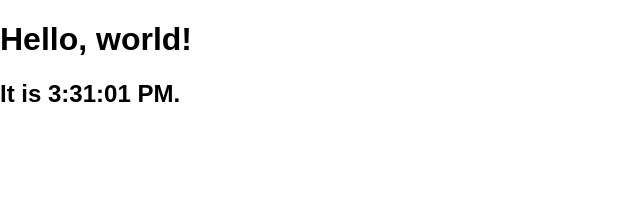
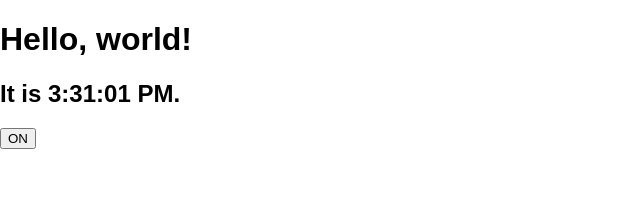
Before and after one commit to jPaliwal88/react-learning, a React (Create React App) app: page / in a window 1280 px wide. Shown: the top 199 px of the page, without its empty margins (0-640 px from the left). Built offline with nearby package versions, Linux system fonts and the light colour scheme.

Commit message:
handling events

```diff
--- a/src/index.js
+++ b/src/index.js
@@ -41,7 +41,42 @@
 
 }
 
+class Toggle extends React.Component {
+    constructor(props) {
+        super(props);
+        this.state = {
+            isToggleOn: true
+        };
+        //this.handleClick = this.handleClick.bind(this);
+    }
+
+    handleClick = () => {
+        this.setState(prevState => ({
+            isToggleOn: !prevState.isToggleOn
+        }))
+    };
+
+
+    render() {
+        return (
+            <button onClick={this.handleClick}>
+                {this.state.isToggleOn ? 'ON' : 'OFF'}
+            </button>
+        );
+    }
+}
+
+function App() {
+    return (
+        <div>
+            <Clock/>
+            <Toggle/>
+        </div>
+    );
+}
+
+
 ReactDOM.render(
-    <Clock /> ,
+    <App /> ,
     document.getElementById('root')
 );
```
